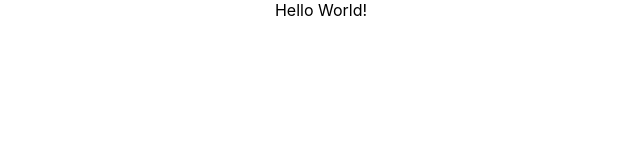
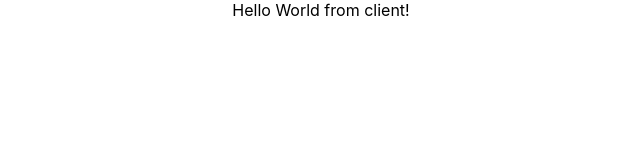
Before and after one commit to mahesh-kothalkar/CI-CD-pipeline, a React (Create React App) app: page / in a window 1280 px wide. Shown: the top 160 px of the page, without its empty margins (319-959 px from the left). Built offline with nearby package versions, Linux system fonts and the light colour scheme.

Commit message:
"fromClient"

```diff
--- a/src/App.js
+++ b/src/App.js
@@ -3,7 +3,7 @@ import './App.css';
 function App() {
   return (
     <div className="App">
-      Hello World!
+      Hello World from client!
     </div>
 
   );
```
